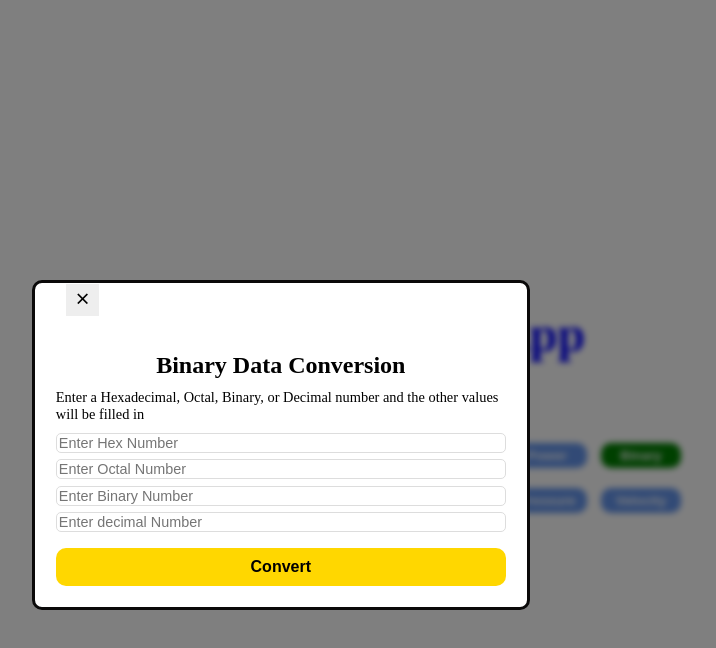
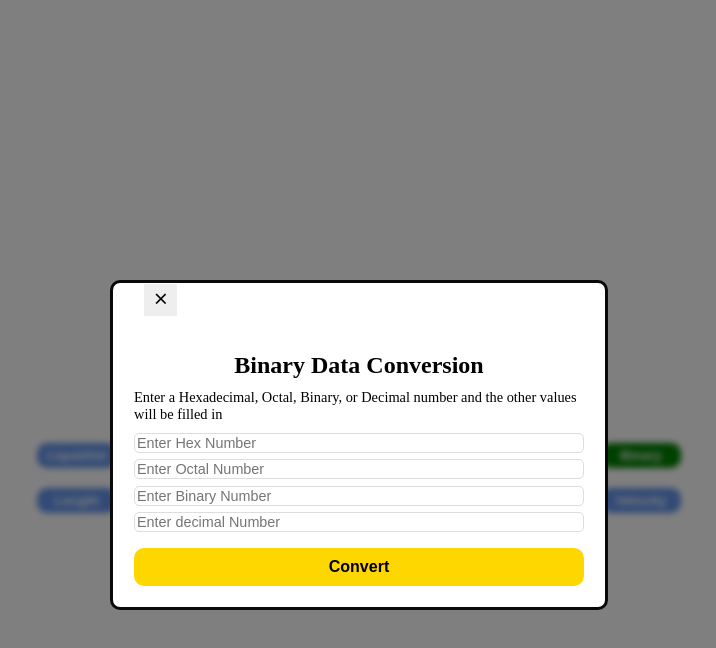
Before and after one commit to KenStern1219/UnitConversion, a website: page UnitConversion.html in a window 1280 px wide. Both pictures are taken after a click on the button "Binary". Shown: the whole page, without its empty margins (281-997 px from the left). Drawn offline with Linux system fonts and the light colour scheme.

Commit message:
Modal dialog will now appear centered horizontally (forgot to save for previous commit

```diff
--- a/styles.css
+++ b/styles.css
@@ -75,11 +75,15 @@ h2
     padding: 1.3rem;
     min-height: 250px;
     position: absolute;
+    left: 0;
+    right: 0;
+    margin: 0 auto;
     top: 35%;
     background-color: white;
     border: 3px solid #0a0909;
     border-radius: 10px;
     z-index: 2;
+
 }
 
 .modal .flex
```
